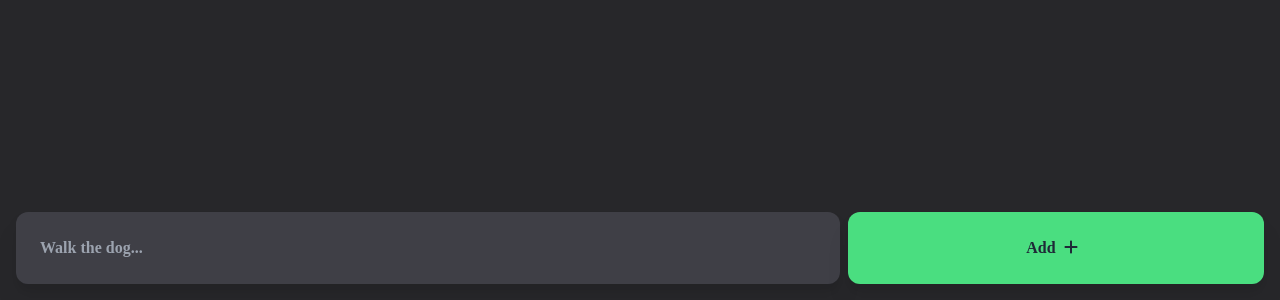
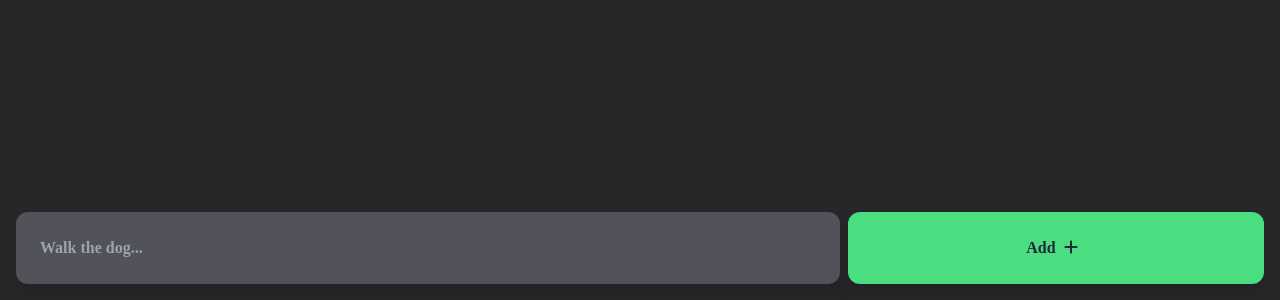
Before and after one commit to dotares/full-stack-todo, a React (Vite) app in the folder packages/client/: page / in a window 1280 px wide. Shown: the part 500-800 px from the top of the page. Built offline with nearby package versions, Linux system fonts and the light colour scheme.

Commit message:
lighten background color of input

```diff
--- a/packages/client/src/components/Input.jsx
+++ b/packages/client/src/components/Input.jsx
@@ -10,7 +10,7 @@ export default function Input({ change, click }) {
         <div className="inputSection bg-zinc-800 text-white p-4 flex fixed bottom-0 place-content-center w-full">
             <div className="inputText drop-shadow-xl pr-2 w-2/3">
                 <input
-                    className="textInput bg-zinc-700 text-white font-semibold w-full rounded-xl p-6"
+                    className="textInput bg-zinc-600 text-white font-semibold w-full rounded-xl p-6"
                     onChange={change}
                     type="text"
                     placeholder="Walk the dog..."
```
